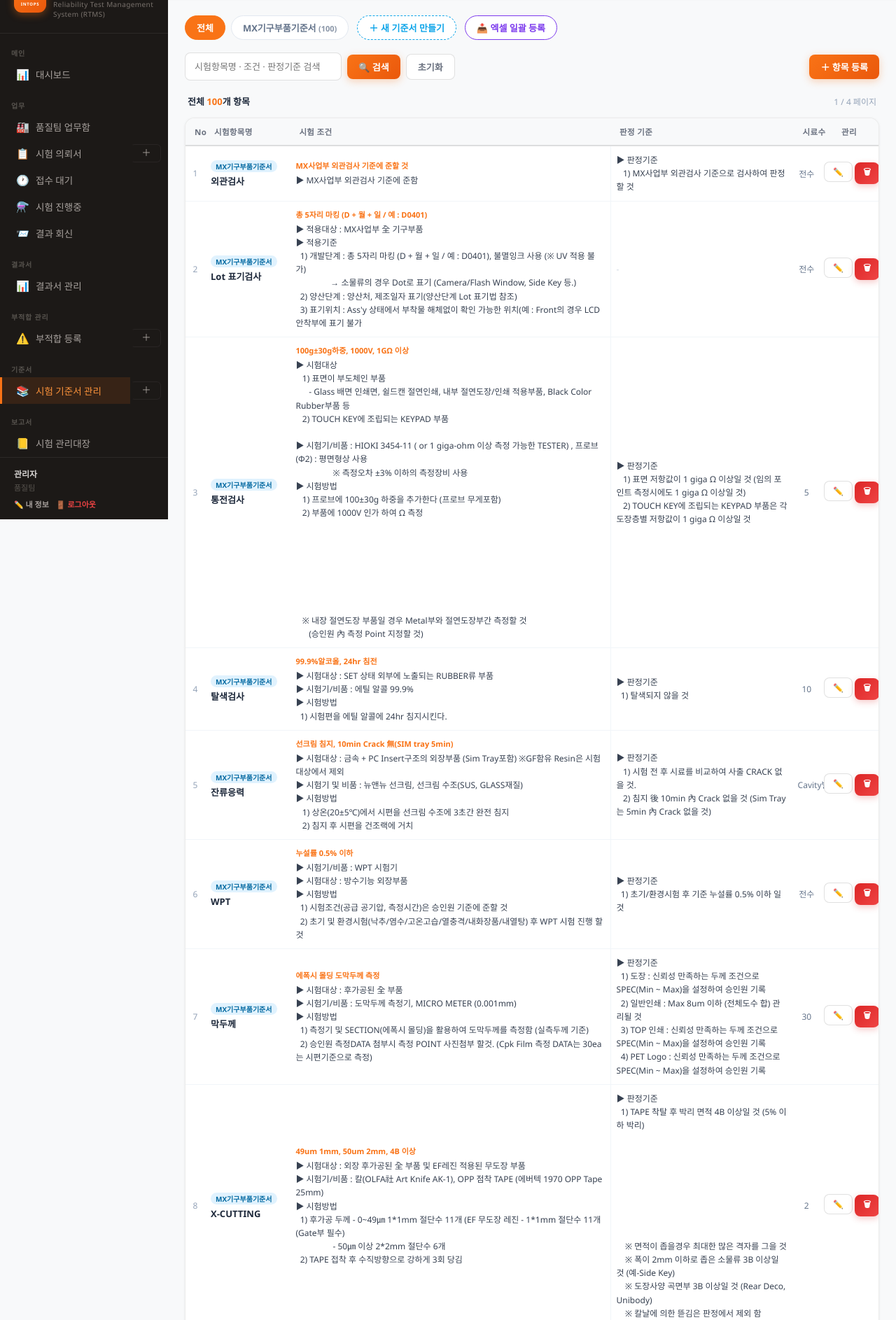
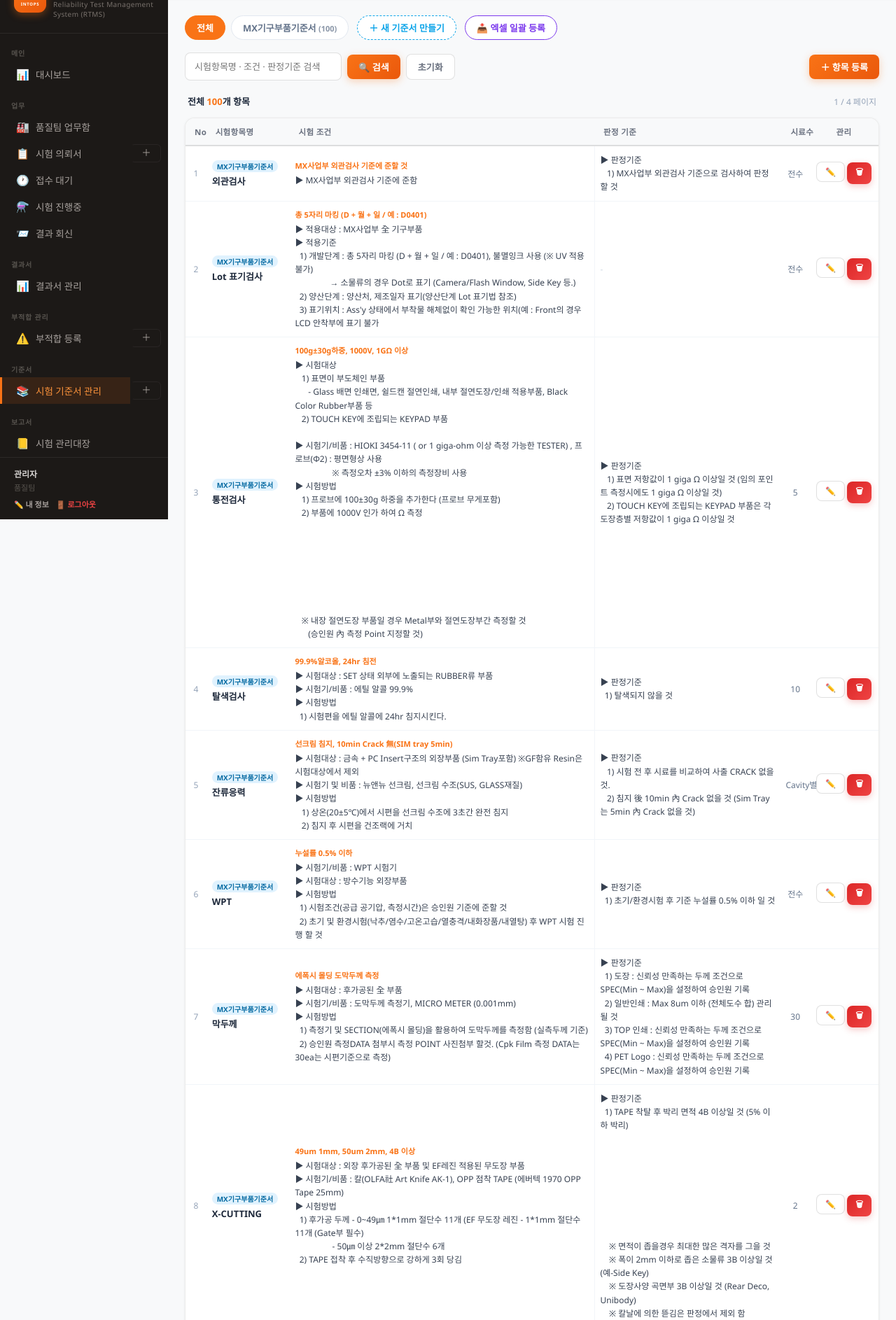
Before and after one commit to chojagal-ops/rtms, a Flask app: page /standards in a window 1280 px wide. Shown: the part 58-1944 px from the top of the page at 70% size. Run offline with Flask 3, Linux system fonts and the light colour scheme; a user stored in the database is signed in; data comes from the database, SQL or seed files in the repository; data that the repository does not hold is empty.

Commit message:
fix: 시료수/관리 컬럼 너비 조정으로 글씨 겹침 해결
Co-Authored-By: Claude Sonnet 4.6 <noreply@anthropic.com>

```diff
--- a/templates/standards/list.html
+++ b/templates/standards/list.html
@@ -70,11 +70,11 @@
     <table style="width:100%;table-layout:fixed;font-size:13px;border-collapse:collapse;">
       <colgroup>
         <col style="width:3%;">
-        <col style="width:13%;">
-        <col style="width:{% if current_user.role == 'admin' %}49{% else %}54{% endif %}%;">
-        <col style="width:{% if current_user.role == 'admin' %}28{% else %}27{% endif %}%;">
-        <col style="width:4%;">
-        {% if current_user.role == 'admin' %}<col style="width:9%;">{% endif %}
+        <col style="width:12%;">
+        <col style="width:{% if current_user.role == 'admin' %}44{% else %}52{% endif %}%;">
+        <col style="width:{% if current_user.role == 'admin' %}27{% else %}33{% endif %}%;">
+        <col style="width:{% if current_user.role == 'admin' %}4{% else %}5{% endif %}%;">
+        {% if current_user.role == 'admin' %}<col style="width:10%;">{% endif %}
       </colgroup>
       <thead>
         <tr>
```
